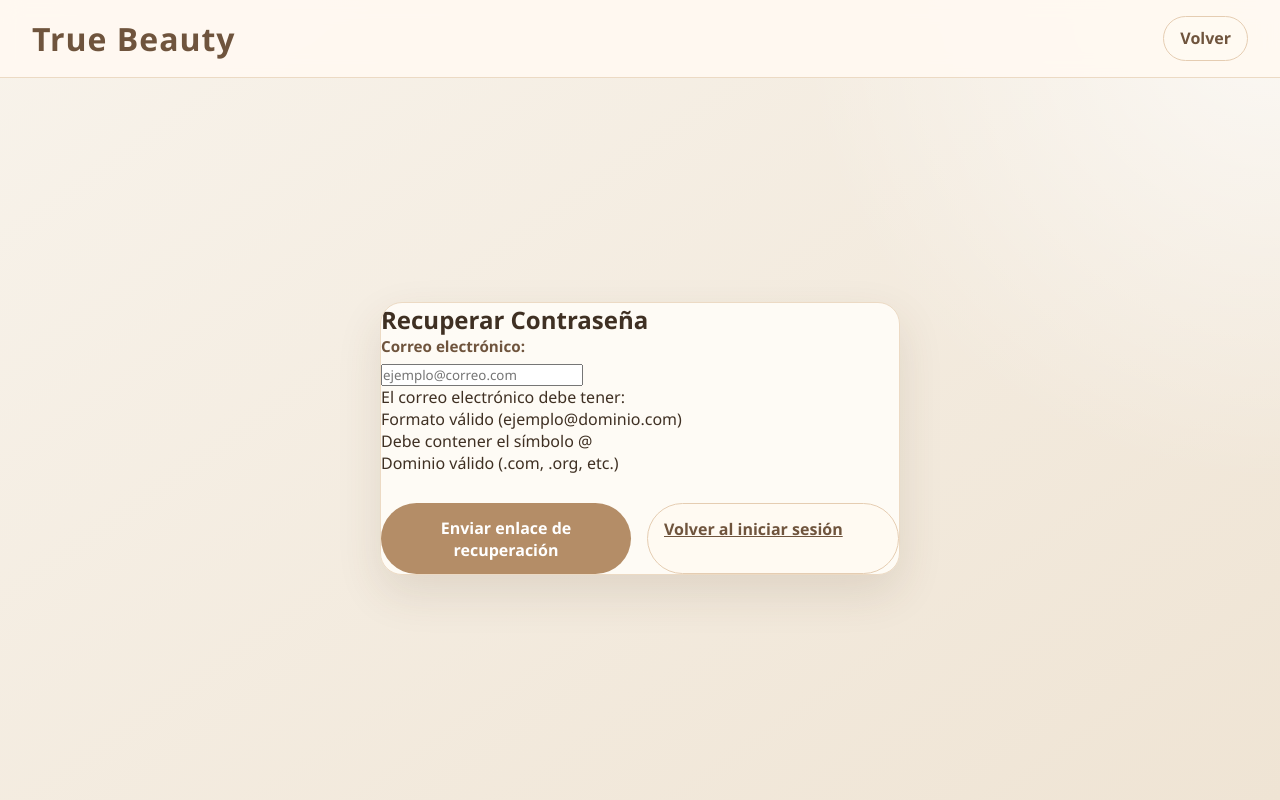
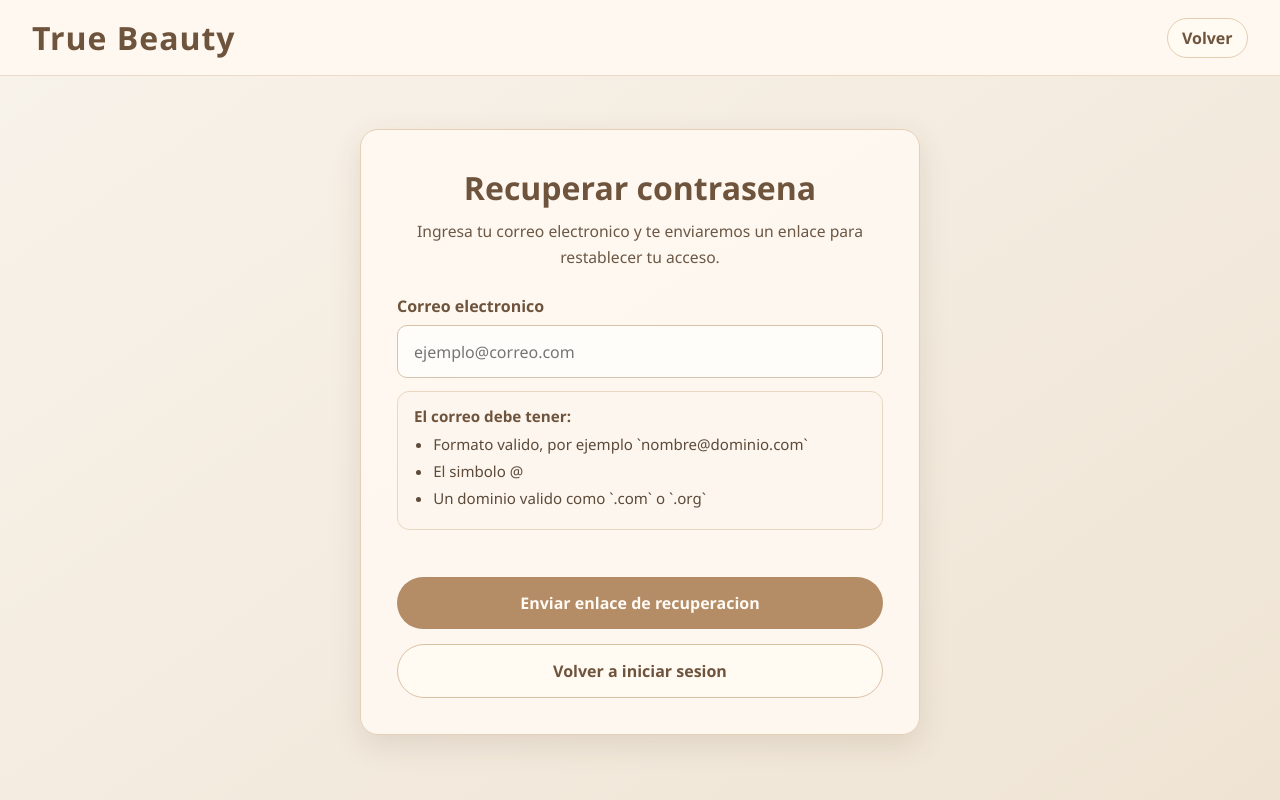
Before and after one commit to amandaconch4/true_beauty, a Django app: page /recuperar-password/ in a window 1280 px wide. Run offline with Django 5.2, Linux system fonts and the light colour scheme.

Commit message:
ajuste flujo recuperación contraseña

```diff
--- a/core/static/css/profesional.css
+++ b/core/static/css/profesional.css
@@ -247,6 +247,7 @@ body {
         flex-direction: column;
     }
     .extra-links {
+    color: #691c1c;
     margin-top: -0.3rem;
     margin-bottom: 1rem;
     text-align: right;
--- a/core/static/css/recuperar_password.css
+++ b/core/static/css/recuperar_password.css
@@ -79,25 +79,25 @@ body {
     display: flex;
     justify-content: center;
     align-items: center;
-    padding: 6.5rem 1.2rem 2rem;
+    padding: 6.5rem 1.2rem 2.5rem;
 }
 
 /* Caja del formulario */
 .form-box {
     width: 100%;
-    max-width: 540px;
+    max-width: 560px;
     background-color: rgba(255, 249, 241, 0.92);
     border: 1px solid #e5cfb5;
     border-radius: 18px;
     box-shadow: 0 10px 30px rgba(85, 59, 37, 0.12);
-    padding: 2rem;
+    padding: 2.25rem;
 }
 
 .form-box h2 {
     text-align: center;
     color: var(--brown-700);
     font-size: 2rem;
-    margin-bottom: 0.75rem;
+    margin-bottom: 0.65rem;
 }
 
 .form-intro {
@@ -222,6 +222,10 @@ body {
     margin-top: 1.4rem;
 }
 
+form {
+    width: 100%;
+}
+
 .submit-btn,
 .reset-btn {
     width: 100%;
@@ -267,6 +271,7 @@ body {
 
     .content-container {
         padding: 6rem 1rem 1.5rem;
+        align-items: flex-start;
     }
 
     .form-box {
--- a/core/templates/recuperar_password.html
+++ b/core/templates/recuperar_password.html
@@ -5,8 +5,8 @@
 <head>
     <meta charset="UTF-8">
     <meta name="viewport" content="width=device-width, initial-scale=1.0">
-    <title>Recuperar Contraseña | True Beauty</title>
-    <link rel="stylesheet" href="{% static 'css/profesional.css' %}">
+    <title>Recuperar Contrasena | True Beauty</title>
+    <link rel="stylesheet" href="{% static 'css/recuperar_password.css' %}">
 </head>
 <body>
     <header class="top-header">
@@ -15,39 +15,52 @@
     </header>
 
     <main class="content-container">
-        <div class="form-box">
-            <h2>Recuperar Contraseña</h2>
+        <section class="form-box">
+            <h2>Recuperar contrasena</h2>
+            <p class="form-intro">
+                Ingresa tu correo electronico y te enviaremos un enlace para restablecer tu acceso.
+            </p>
+
             <form method="post" action="{% url 'password_reset' %}">
                 {% csrf_token %}
+
                 <div class="form-group">
-                    <label for="email">Correo electrónico:</label>
-                    <input type="email" id="email" name="email" pattern="[a-z0-9._%+-]+@[a-z0-9.-]+\.[a-z]{2,}$"
-                        placeholder="ejemplo@correo.com" required>
+                    <label for="email">Correo electronico</label>
+                    <input
+                        type="email"
+                        id="email"
+                        name="email"
+                        pattern="[a-z0-9._%+-]+@[a-z0-9.-]+\.[a-z]{2,}$"
+                        placeholder="ejemplo@correo.com"
+                        required
+                    >
+
                     <div class="email-requisitos">
-                        <p>El correo electrónico debe tener:</p>
+                        <p>El correo debe tener:</p>
                         <ul>
-                            <li id="req-email-formato">Formato válido (ejemplo@dominio.com)</li>
-                            <li id="req-email-caracteres">Debe contener el símbolo @</li>
-                            <li id="req-email-dominio">Dominio válido (.com, .org, etc.)</li>
+                            <li id="req-email-formato">Formato valido, por ejemplo `nombre@dominio.com`</li>
+                            <li id="req-email-caracteres">El simbolo @</li>
+                            <li id="req-email-dominio">Un dominio valido como `.com` o `.org`</li>
                         </ul>
                     </div>
+
                     <span class="error-message" id="email-error"></span>
                 </div>
 
                 {% if messages %}
-                <div class="messages">
-                    {% for message in messages %}
-                        <div class="mensaje-{{ message.tags }}">{{ message }}</div>
-                    {% endfor %}
-                </div>
+                    <div class="messages">
+                        {% for message in messages %}
+                            <div class="mensaje-{{ message.tags }}">{{ message }}</div>
+                        {% endfor %}
+                    </div>
                 {% endif %}
 
                 <div class="button-container">
-                    <button type="submit" class="submit-btn">Enviar enlace de recuperación</button>
-                    <a href="{% url 'login' %}" class="reset-btn">Volver al iniciar sesión</a>
+                    <button type="submit" class="submit-btn">Enviar enlace de recuperacion</button>
+                    <a href="{% url 'login' %}" class="reset-btn">Volver a iniciar sesion</a>
                 </div>
             </form>
-        </div>
+        </section>
     </main>
 </body>
 </html>
--- a/true_beauty/urls.py
+++ b/true_beauty/urls.py
@@ -56,7 +56,7 @@ urlpatterns = [
 
     path('cambiar-password/', profesional_view, name='cambiar_password'),
     path('recuperar-password/',auth_views.PasswordResetView.as_view(template_name='recuperar_password.html'),name='password_reset'),
-    path('recuperar-password/enviado/',auth_views.PasswordResetDoneView.as_view(template_name='core/recuperar_password_enviado.html'),name='password_reset_done'),
+    path('recuperar-password/enviado/',auth_views.PasswordResetDoneView.as_view(template_name='recuperar_password_enviado.html'),name='password_reset_done'),
     #path('recuperar-password-enviado/',auth_views.PasswordResetDoneView.as_view(template_name='recuperar_password_enviado.html'),name='password_reset_done'),
     path('reset/<uidb64>/<token>/',auth_views.PasswordResetConfirmView.as_view(template_name='restablecer_confirmar.html'),name='password_reset_confirm'),
     path('reset/completo/',auth_views.PasswordResetCompleteView.as_view(template_name='restablecer_completo.html'),name='password_reset_complete'),
```
Also changed, not shown: core/static/css/index.css (+16 -8 lines), core/templates/index.html (+13 -13 lines), core/templates/recuperar_password_enviado.html (+14 -9 lines).
